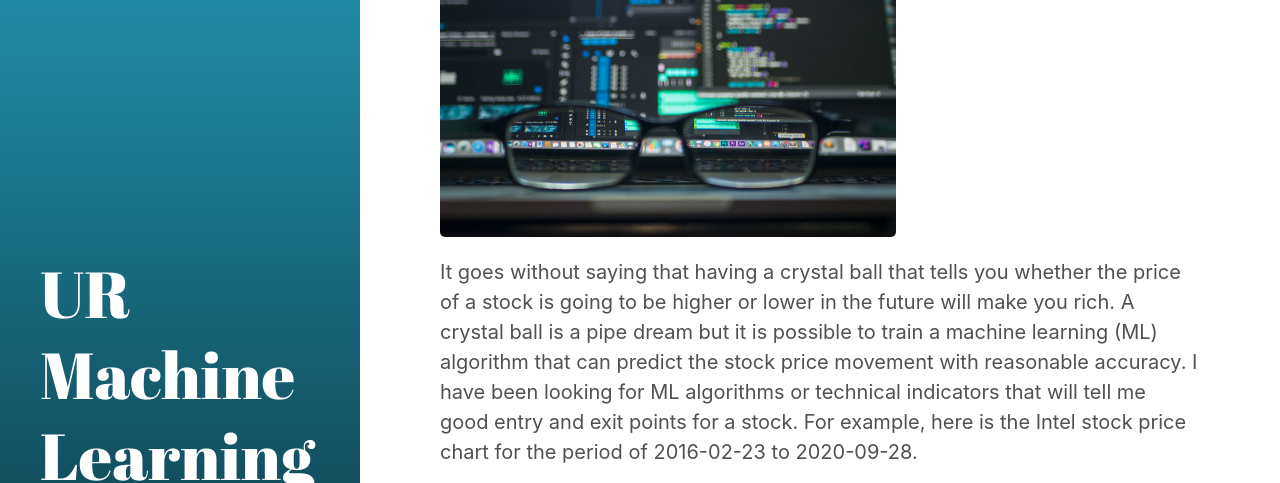
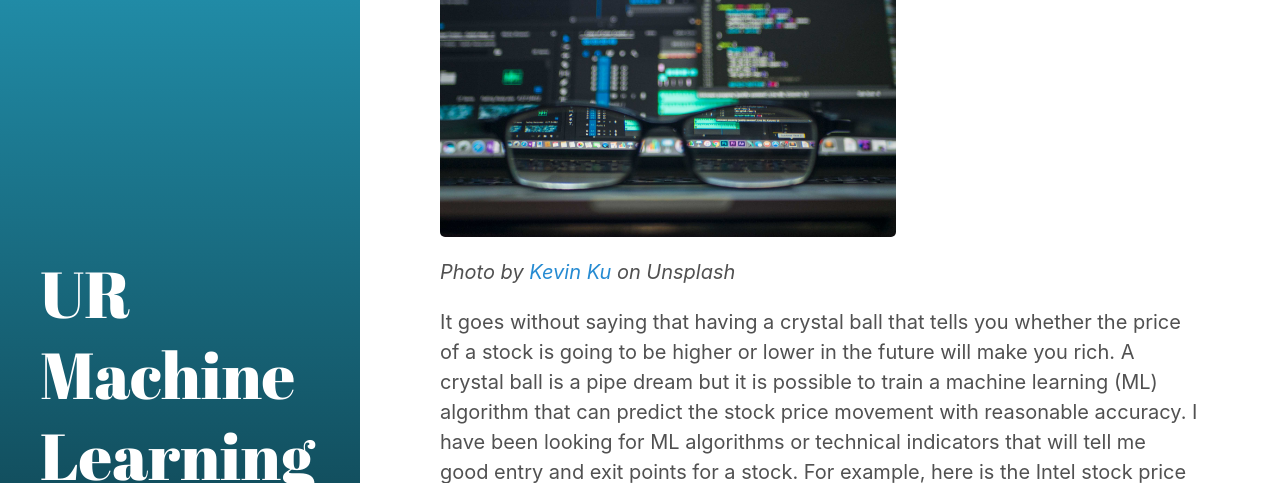
Before and after one commit to usmanr149/urmlblog, a Jekyll site: the page built from _posts/2020-10-1-stock-movement-prediction.md, in a window 1280 px wide and 900 px high, scrolled down 335 px, cut to the strip 0-483 px from the top of the window. Built offline with Jekyll 4.4.1, drawn with Linux system fonts in a browser that asks for light colours; formulas are drawn with MathJax 3.

Commit message:
Attribute image.

```diff
--- a/_posts/2020-10-1-stock-movement-prediction.md
+++ b/_posts/2020-10-1-stock-movement-prediction.md
@@ -6,6 +6,7 @@ tags: [stock charts, stock prices, stock indicators, gradient boosting, regressi
 ---
 
 ![_config.yml]({{ site.baseurl }}/images/stockPriceTrend/kevin-ku-w7ZyuGYNpRQ-unsplash.jpg){:height="60%" width="60%"}
+*Photo by [Kevin Ku](https://unsplash.com/@ikukevk?utm_source=medium&utm_medium=referral) on Unsplash*
 
 It goes without saying that having a crystal ball that tells you whether the price of a stock is
 going to be higher or lower in the future will make you rich. A crystal ball is a pipe dream but it is possible
```
